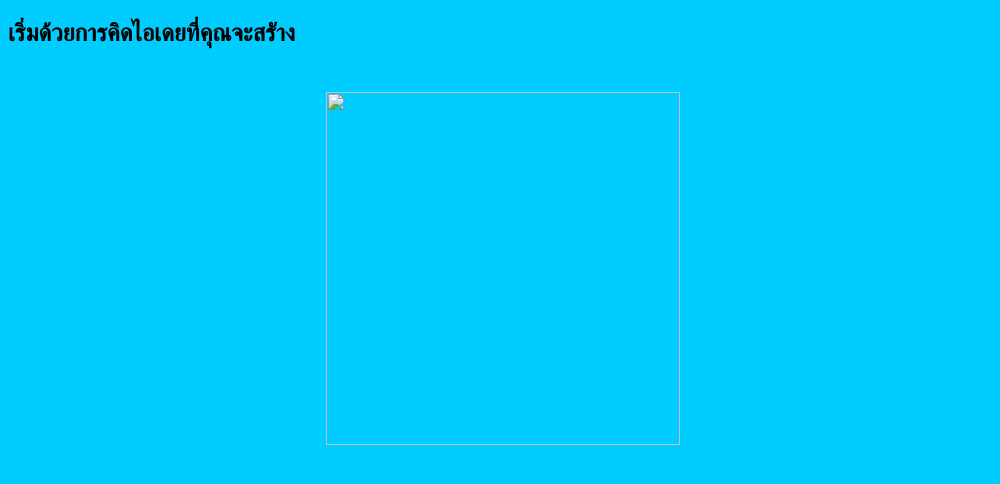
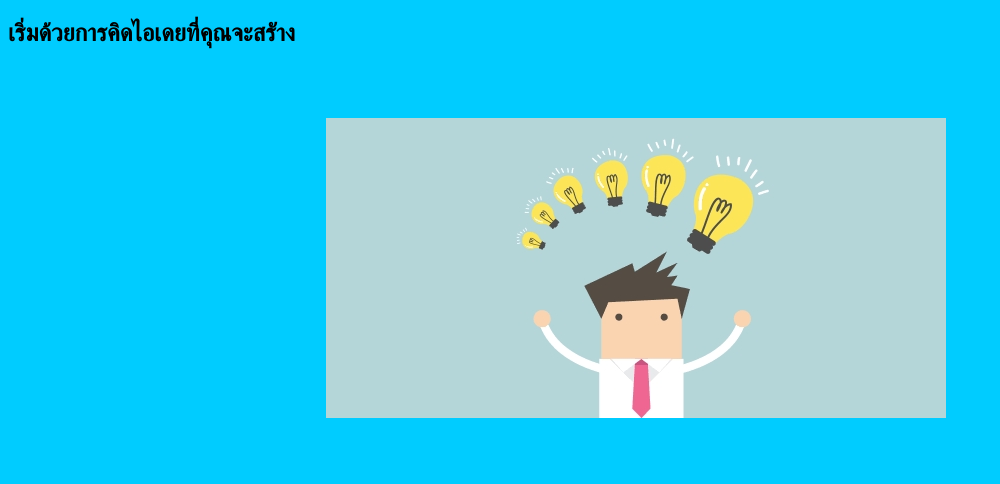
Before and after one commit to iamythicpromax/wed, a plain HTML site: page Input_frame.html in a window 1280 px wide. Shown: the whole page, without its empty margins (0-1000 px from the left). Drawn offline with Linux system fonts and the light colour scheme.

Commit message:
Add files via upload

```diff
--- a/Input_frame.html
+++ b/Input_frame.html
@@ -18,7 +18,7 @@ body {
 </h2>
 <table width="50%" height="403" border="0" align="center" cellpadding="0">
   <tr>
-    <td><img src="รทเ/images.png" width="354" height="353" /></td>
+    <td><img src="69abf364-56e7-4396-a9f4-f0478287be5e.jpg" width="620" height="300" /></td>
   </tr>
 </table>
 <p>&nbsp;</p>
```
Also changed, not shown: 69abf364-56e7-4396-a9f4-f0478287be5e.jpg (added).
